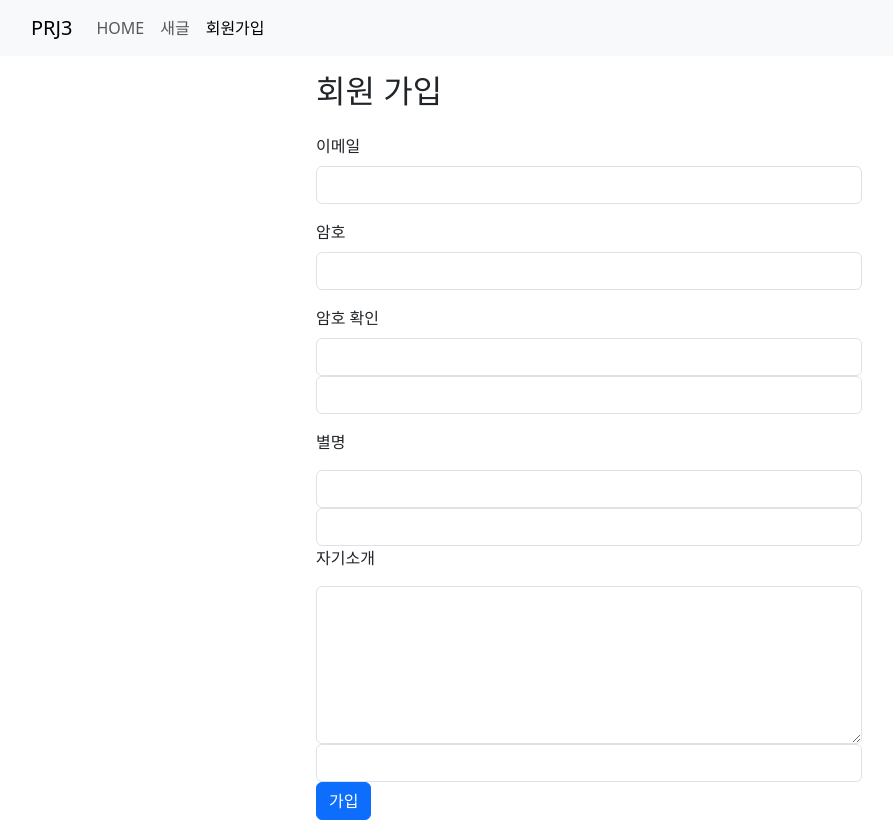
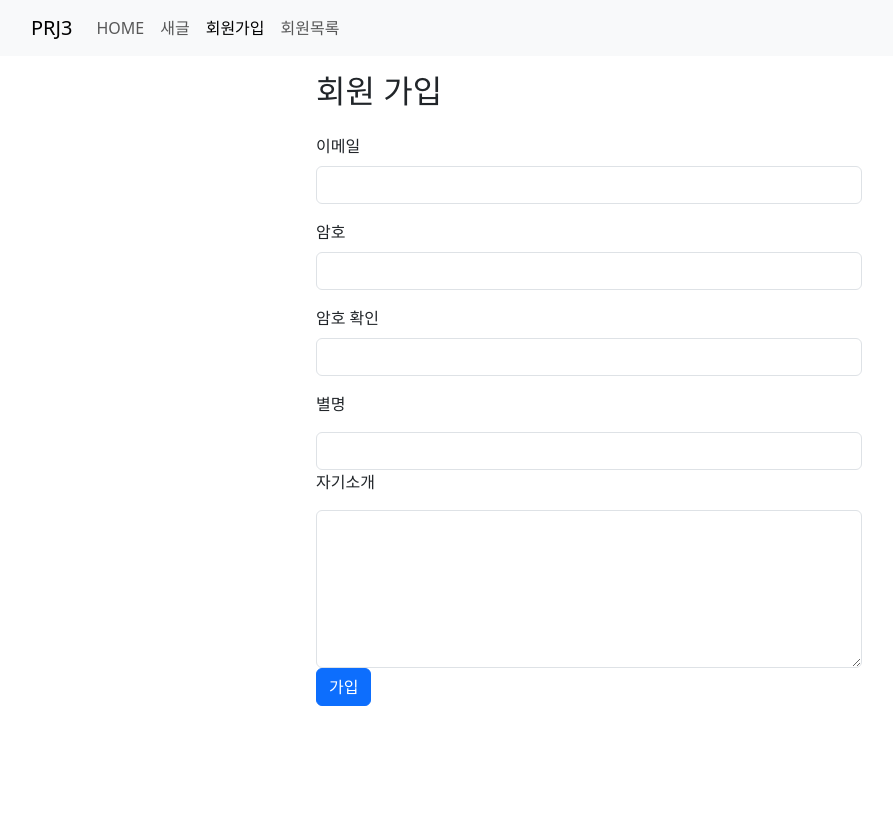
Before and after one commit to bluetree2/prj3, a React (Vite) app in the folder frontend/: page /signup in a window 1280 px wide. Shown: the whole page, without its empty margins (51-944 px from the left). Built offline with nearby package versions, Linux system fonts and the light colour scheme.

Commit message:
오류 수정

```diff
--- a/frontend/src/common/AppNavBar.jsx
+++ b/frontend/src/common/AppNavBar.jsx
@@ -21,6 +21,9 @@ export function AppNavBar() {
               <Nav.Link as={NavLink} to="/signup">
                 회원가입
               </Nav.Link>
+              <Nav.Link as={NavLink} to="/Member/list">
+                회원목록
+              </Nav.Link>
             </Nav>
           </Navbar.Collapse>
         </Container>
--- a/frontend/src/feature/Member/MemberAdd.jsx
+++ b/frontend/src/feature/Member/MemberAdd.jsx
@@ -4,25 +4,32 @@ import {
   FormControl,
   FormGroup,
   FormLabel,
+  FormText,
   Row,
+  Spinner,
 } from "react-bootstrap";
 import { useState } from "react";
 import { toast } from "react-toastify";
 import axios from "axios";
+import { useNavigate } from "react-router";
 
 export function MemberAdd() {
   const [email, setEmail] = useState();
   const [password, setPassword] = useState();
-  const [nickname, setNickname] = useState();
+  const [password2, setPassword2] = useState();
+  const [nickName, setNickName] = useState();
   const [info, setInfo] = useState();
+  const [isProcessing, setIsProcessing] = useState();
+  const navigate = useNavigate();
 
   function handleSaveClick() {
     //post /api/member/add, {email,password,nickname,info}
+    setIsProcessing(true);
     axios
       .post("/api/member/add", {
         email: email,
         password: password,
-        nickname: nickname,
+        nickName: nickName,
         info: info,
       })
       .then((res) => {
@@ -31,6 +38,7 @@ export function MemberAdd() {
         if (message) {
           toast(message.text, { type: message.type });
         }
+        navigate("/");
       })
       .catch((err) => {
         console.log("bad");
@@ -39,7 +47,28 @@ export function MemberAdd() {
           toast(message.text, { type: message.type });
         }
       })
-      .finally(() => console.log("always"));
+      .finally(() => {
+        console.log("always");
+        setIsProcessing(false);
+      });
+  }
+
+  // 이메일, 암호, 별명 입력하지 않으면 가입버튼 비활성화
+  let disabled = false;
+  if (email === "") {
+    disabled = true;
+  }
+  if (password === "") {
+    disabled = true;
+  }
+  if (nickName === "") {
+    disabled = true;
+  }
+  // password와 password2가 일치하지 않으면 가입버튼 비활성화
+  let passwordConfirm = true;
+  if (password !== password2) {
+    disabled = true;
+    passwordConfirm = false;
   }
 
   return (
@@ -50,9 +79,8 @@ export function MemberAdd() {
           <FormGroup className="mb-3" controlId="email1">
             <FormLabel>이메일</FormLabel>
             <FormControl
-              type={"email"}
               value={email}
-              onChange={(e) => setEmail(e.target.value)}
+              onChange={(e) => setEmail(e.target.value.trim())}
             />
           </FormGroup>
         </div>
@@ -61,7 +89,7 @@ export function MemberAdd() {
             <FormLabel>암호</FormLabel>
             {/*type는 password인데 보이도록 text로 둠*/}
             <FormControl
-              type={"text"}
+              type={"password"}
               value={password}
               onChange={(e) => setPassword(e.target.value)}
             />
@@ -72,24 +100,27 @@ export function MemberAdd() {
             {/*todo 나중에 적용*/}
             <FormLabel>암호 확인</FormLabel>
             <FormControl
-              type="text"
-
-              // onChange={(e) => setPassword(e.target.value)}
+              type="password"
+              value={password2}
+              onChange={(e) => setPassword2(e.target.value)}
             />
-            <FormControl type={"password2"} />
+            {passwordConfirm || (
+              <FormText className={"text-ali"}>
+                패스워드가 일치하지 않습니다.
+              </FormText>
+            )}
           </FormGroup>
         </div>
         <div>
           <FormGroup>
-            <FormLabel className="mb-3" controlId="nickname1">
+            <FormLabel className="mb-3" controlId="nickName1">
               별명
             </FormLabel>
             <FormControl
-              type={"text"}
-              value={nickname}
-              onChange={(e) => setNickname(e.target.value)}
+              value={nickName}
+              onChange={(e) => setNickName(e.target.value.trim())}
             />
-            <FormControl type={"nickname1"} />
+            {/*<FormControl type={"nickname1"} />*/}
           </FormGroup>
         </div>
         <div>
@@ -103,11 +134,13 @@ export function MemberAdd() {
               value={info}
               onChange={(e) => setInfo(e.target.value)}
             />
-            <FormControl />
           </FormGroup>
         </div>
-        <div>
-          <Button onClick={handleSaveClick}>가입</Button>
+        <div className="mb-3">
+          <Button onClick={handleSaveClick} disabled={isProcessing || disabled}>
+            {isProcessing && <Spinner size="sm" />}
+            가입
+          </Button>
         </div>
       </Col>
     </Row>
```
Also changed, not shown: 2 other files (tests, documents, lock files or other folders).
